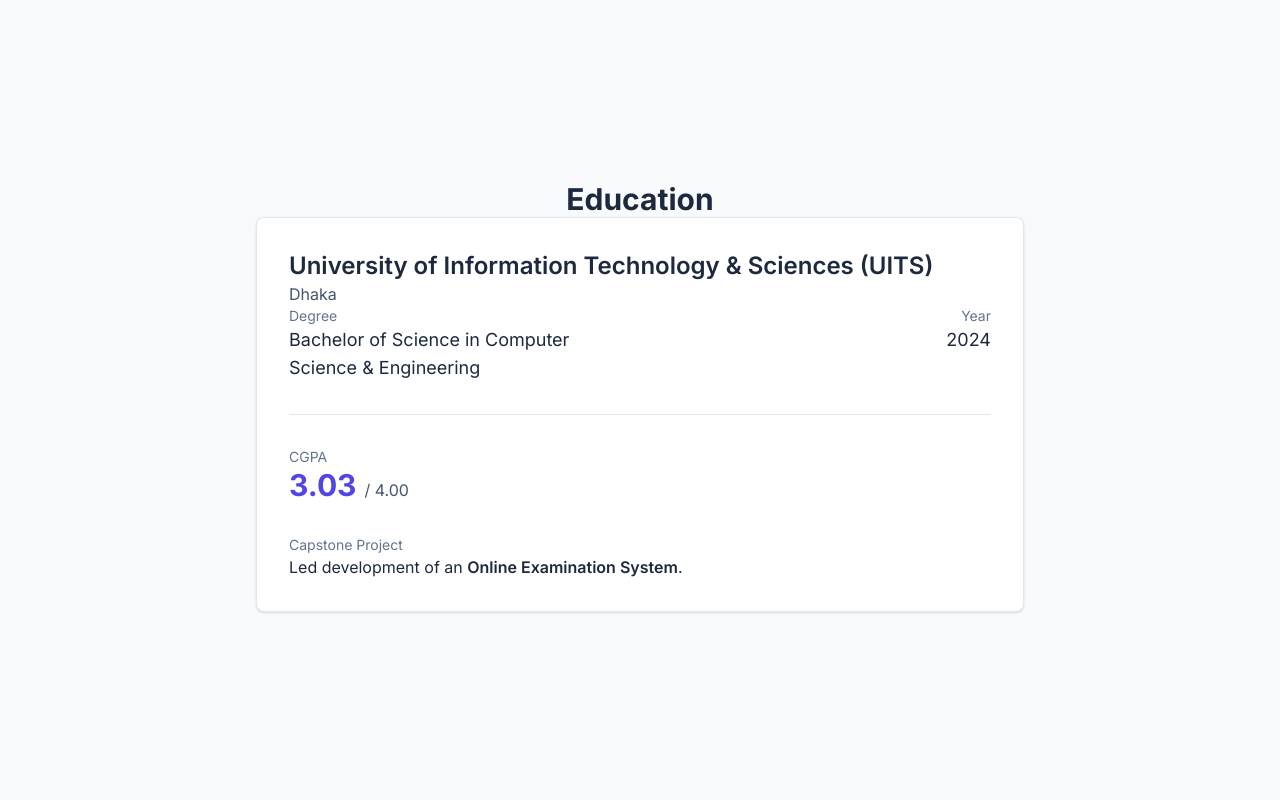
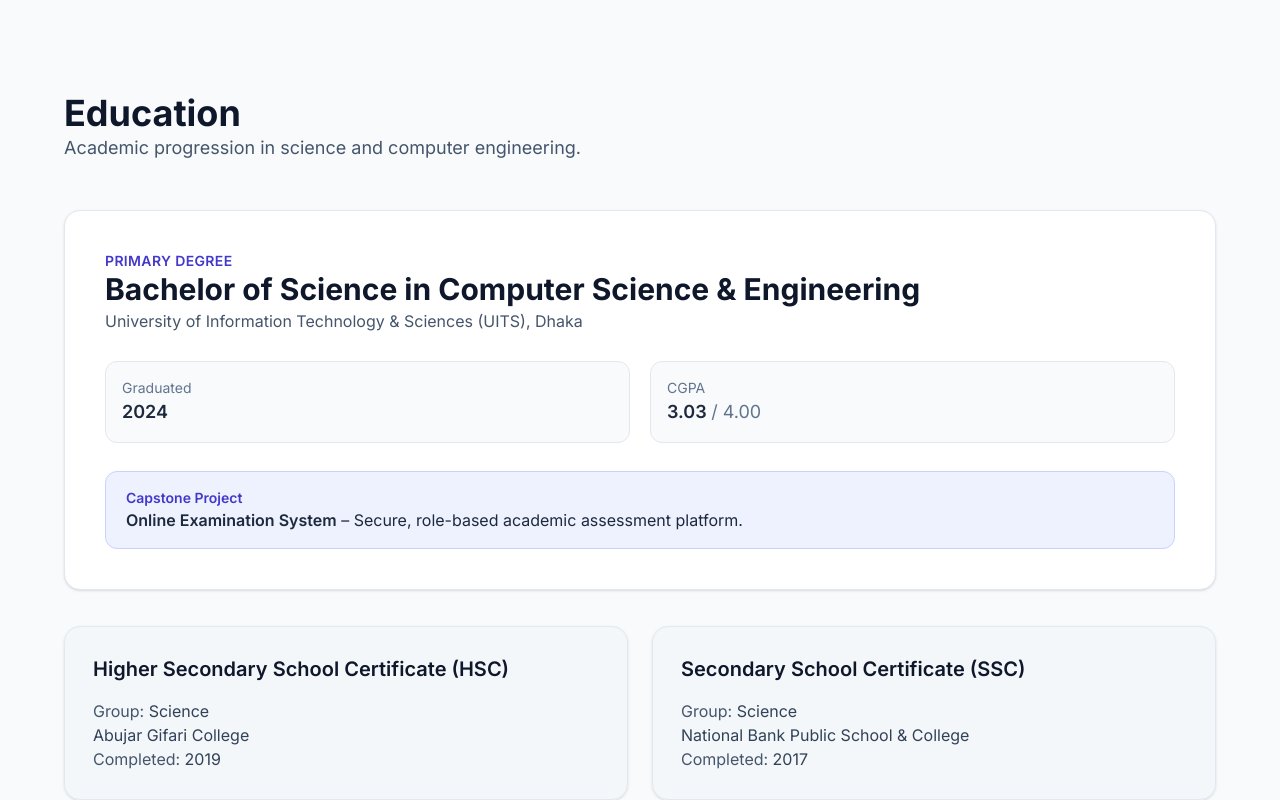
Before and after one commit to potayto41/personalportfolio, a Next.js app: page / in a window 1280 px wide. Shown: the part 4260-5060 px from the top of the page. Built offline with nearby package versions, Linux system fonts and the light colour scheme.

Commit message:
Restructure Education into primary and secondary academic cards

```diff
--- a/components/Education.tsx
+++ b/components/Education.tsx
@@ -5,71 +5,90 @@
 
 const Education = () => {
   return (
-    <motion.section
-      id="education"
-      className="min-h-screen flex items-center justify-center px-6 py-24 bg-slate-50"
-      initial={false}
-      whileInView={{ opacity: 1 }}
-      viewport={{ once: true, margin: "-100px" }}
-      transition={{ duration: 0.5 }}
-    >
-      <div className="max-w-3xl w-full">
-        <motion.h2
-          initial={false}
-          whileInView={{ opacity: 1, y: 0 }}
-          viewport={{ once: true }}
-          transition={{ duration: 0.5, delay: 0.1 }}
-          className="text-3xl font-bold text-slate-800 mb-12 text-center"
-        >
-          Education
-        </motion.h2>
-
+    <section id="education" className="w-full px-6 py-24 bg-slate-50">
+      <div className="max-w-6xl mx-auto">
         <motion.div
           initial={false}
-          whileInView={{ opacity: 1, y: 0 }}
-          viewport={{ once: true }}
-          transition={{ duration: 0.5, delay: 0.2 }}
-          className="bg-white rounded-lg border border-slate-200 shadow-sm p-8"
+          whileInView={{ opacity: 1 }}
+          viewport={{ once: true, margin: '-80px' }}
+          transition={{ duration: 0.35 }}
+          className="mb-12"
         >
-          {/* University */}
-          <h3 className="text-2xl font-semibold text-slate-800 mb-2">
-            University of Information Technology & Sciences (UITS)
+          <h2 className="text-3xl md:text-4xl font-bold text-slate-900">Education</h2>
+          <p className="mt-4 text-base md:text-lg text-slate-600 max-w-3xl leading-relaxed">
+            Academic progression in science and computer engineering.
+          </p>
+        </motion.div>
+
+        <motion.article
+          initial={false}
+          whileInView={{ opacity: 1 }}
+          viewport={{ once: true, margin: '-80px' }}
+          transition={{ duration: 0.35, delay: 0.05 }}
+          className="rounded-2xl border border-slate-200 bg-white p-8 md:p-10 shadow-sm"
+        >
+          <p className="text-sm font-semibold uppercase tracking-wide text-primary-700">Primary Degree</p>
+          <h3 className="mt-3 text-2xl md:text-3xl font-bold text-slate-900 leading-tight">
+            Bachelor of Science in Computer Science & Engineering
           </h3>
-          <p className="text-slate-600 mb-6">Dhaka</p>
+          <p className="mt-2 text-slate-600">
+            University of Information Technology & Sciences (UITS), Dhaka
+          </p>
 
-          {/* Degree and Year */}
-          <div className="grid md:grid-cols-2 gap-6 mb-8 pb-8 border-b border-slate-200">
-            <div>
-              <p className="text-sm font-medium text-slate-500 mb-1">Degree</p>
-              <p className="text-lg text-slate-800">
-                Bachelor of Science in Computer Science & Engineering
+          <div className="mt-7 grid grid-cols-1 md:grid-cols-2 gap-5">
+            <div className="rounded-xl border border-slate-200 bg-slate-50 p-4">
+              <p className="text-sm font-medium text-slate-500">Graduated</p>
+              <p className="mt-1 text-lg font-semibold text-slate-800">2024</p>
+            </div>
+            <div className="rounded-xl border border-slate-200 bg-slate-50 p-4">
+              <p className="text-sm font-medium text-slate-500">CGPA</p>
+              <p className="mt-1 text-lg font-semibold text-slate-800">
+                3.03 <span className="text-slate-500 font-medium">/ 4.00</span>
               </p>
-            </div>
-            <div className="md:text-right">
-              <p className="text-sm font-medium text-slate-500 mb-1">Year</p>
-              <p className="text-lg text-slate-800">2024</p>
             </div>
           </div>
 
-          {/* CGPA */}
-          <div className="mb-8">
-            <p className="text-sm font-medium text-slate-500 mb-2">CGPA</p>
-            <div className="flex items-baseline gap-2">
-              <span className="text-3xl font-bold text-primary-600">3.03</span>
-              <span className="text-slate-600">/ 4.00</span>
-            </div>
-          </div>
-
-          {/* Capstone */}
-          <div>
-            <p className="text-sm font-medium text-slate-500 mb-2">Capstone Project</p>
-            <p className="text-slate-800">
-              Led development of an <span className="font-semibold">Online Examination System</span>.
+          <div className="mt-7 rounded-xl border border-primary-200 bg-primary-50 px-5 py-4">
+            <p className="text-sm font-semibold text-primary-700">Capstone Project</p>
+            <p className="mt-1 text-slate-800">
+              <span className="font-semibold">Online Examination System</span> – Secure, role-based academic assessment platform.
             </p>
           </div>
-        </motion.div>
+        </motion.article>
+
+        <div className="mt-9 grid grid-cols-1 md:grid-cols-2 gap-6">
+          <motion.article
+            initial={false}
+            whileInView={{ opacity: 1 }}
+            viewport={{ once: true, margin: '-80px' }}
+            transition={{ duration: 0.35, delay: 0.08 }}
+            className="rounded-2xl border border-slate-200 bg-slate-100/60 p-7 shadow-sm"
+          >
+            <h3 className="text-xl font-semibold text-slate-900">Higher Secondary School Certificate (HSC)</h3>
+            <div className="mt-4 space-y-2 text-slate-700">
+              <p><span className="font-medium text-slate-600">Group:</span> Science</p>
+              <p>Abujar Gifari College</p>
+              <p><span className="font-medium text-slate-600">Completed:</span> 2019</p>
+            </div>
+          </motion.article>
+
+          <motion.article
+            initial={false}
+            whileInView={{ opacity: 1 }}
+            viewport={{ once: true, margin: '-80px' }}
+            transition={{ duration: 0.35, delay: 0.12 }}
+            className="rounded-2xl border border-slate-200 bg-slate-100/60 p-7 shadow-sm"
+          >
+            <h3 className="text-xl font-semibold text-slate-900">Secondary School Certificate (SSC)</h3>
+            <div className="mt-4 space-y-2 text-slate-700">
+              <p><span className="font-medium text-slate-600">Group:</span> Science</p>
+              <p>National Bank Public School & College</p>
+              <p><span className="font-medium text-slate-600">Completed:</span> 2017</p>
+            </div>
+          </motion.article>
+        </div>
       </div>
-    </motion.section>
+    </section>
   );
 };
 
```
